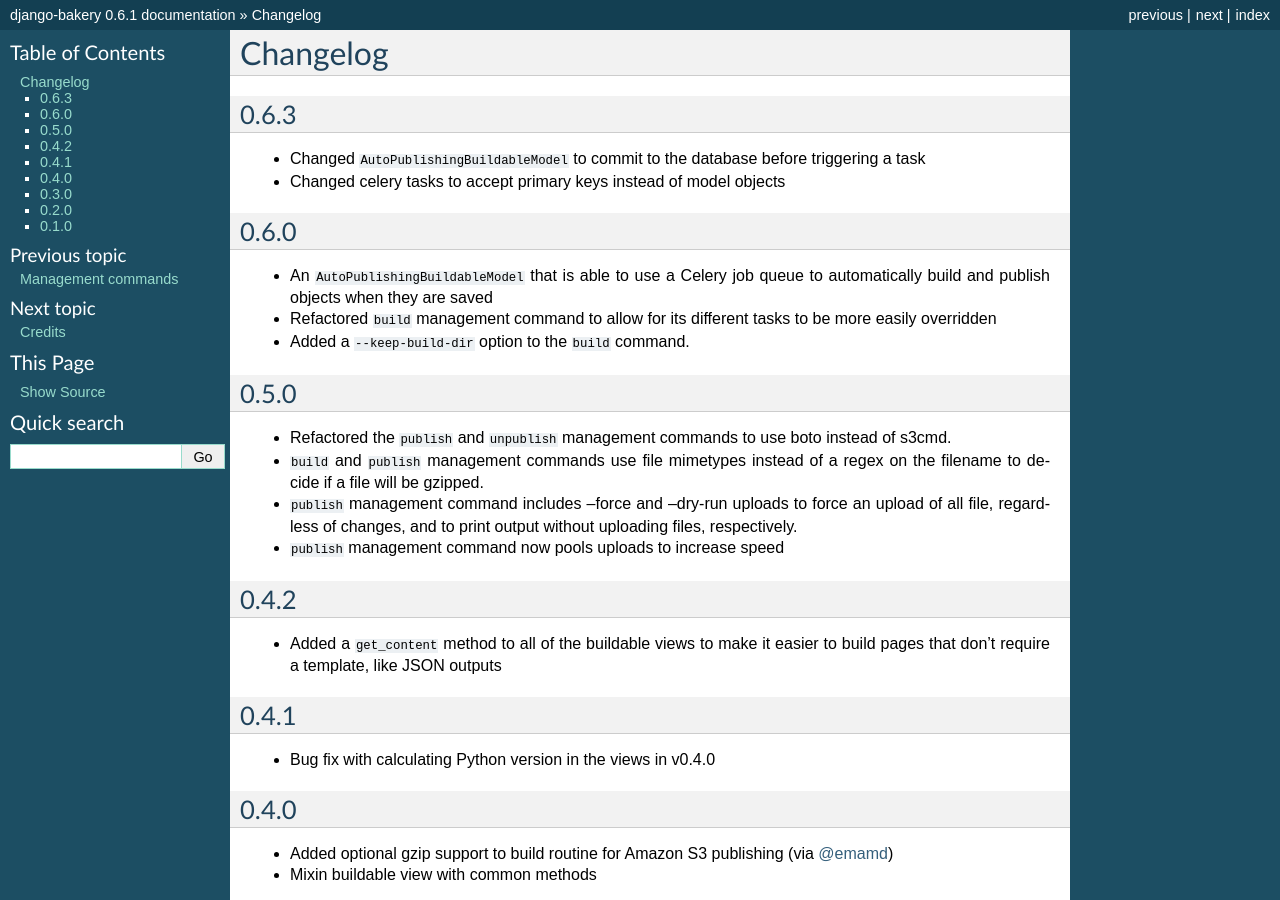
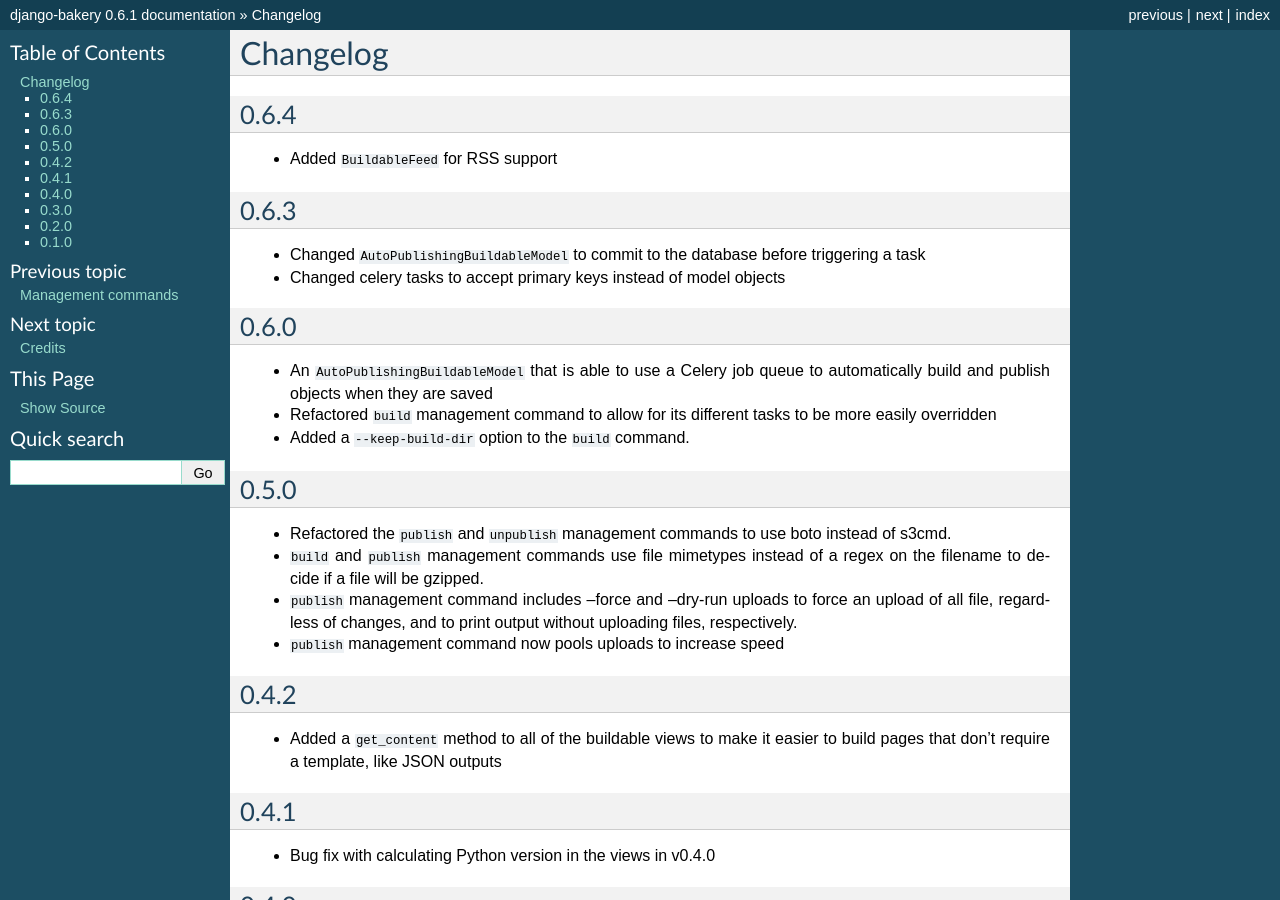
Before and after one commit to Sibizwan5/django-bakery, a Sphinx documentation site: the page built from docs/changelog.rst, in a window 1280 px wide and 900 px high. Built offline with Sphinx 7.4.7, drawn with Linux system fonts in a browser that asks for light colours.

Commit message:
Upgraded to 0.6.4

```diff
--- a/docs/changelog.rst
+++ b/docs/changelog.rst
@@ -1,5 +1,10 @@
 Changelog
 =========
+
+0.6.4
+-----
+
+* Added ``BuildableFeed`` for RSS support
 
 0.6.3
 -----
--- a/setup.py
+++ b/setup.py
@@ -75,7 +75,7 @@
 
 setup(
     name='django-bakery',
-    version='0.6.3',
+    version='0.6.4',
     description='A set of helpers for baking your Django site out as flat files',
     author='The Los Angeles Times Data Desk',
     author_email='datadesk@latimes.com',
```
Also changed, not shown: 7 other files.
